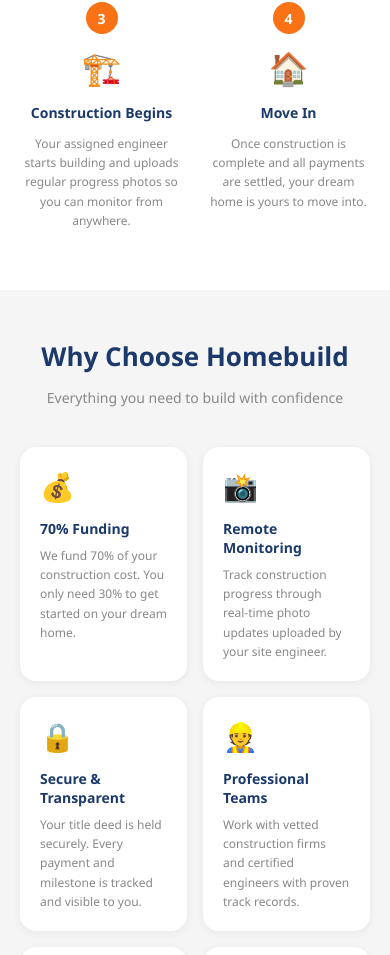
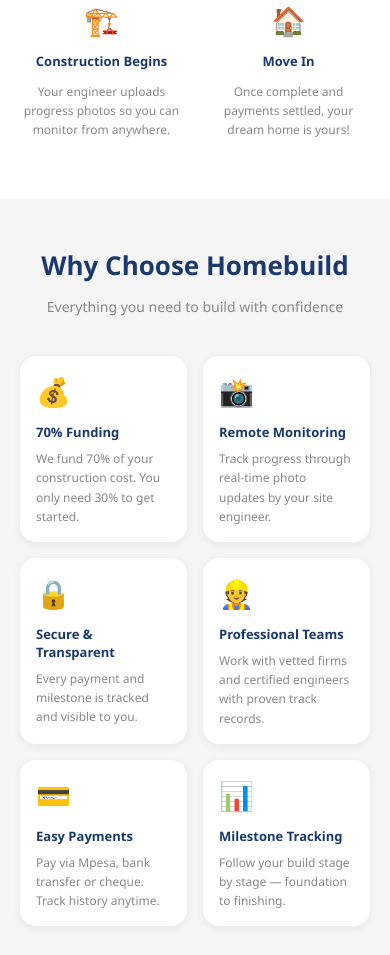
Before and after one commit to krion-3/homebuild, a React (Create React App) app in the folder frontend/: page / in a window 390 px wide. Shown: the part 1020-1975 px from the top of the page. Built offline with nearby package versions, Linux system fonts and the light colour scheme.

Commit message:
fix mobile responsive landing page

```diff
--- a/frontend/src/pages/Landing.js
+++ b/frontend/src/pages/Landing.js
@@ -1,38 +1,46 @@
-import React from 'react';
+import React, { useEffect, useState } from 'react';
 import { useNavigate } from 'react-router-dom';
 
 const Landing = () => {
   const navigate = useNavigate();
+  const [isMobile, setIsMobile] = useState(window.innerWidth <= 768);
+
+  useEffect(() => {
+    const handleResize = () => setIsMobile(window.innerWidth <= 768);
+    window.addEventListener('resize', handleResize);
+    return () => window.removeEventListener('resize', handleResize);
+  }, []);
+
   return (
     <div style={styles.container}>
       {/* Navbar */}
-      <nav style={styles.navbar}>
+      <nav style={{ ...styles.navbar, padding: isMobile ? '16px 20px' : '20px 80px' }}>
         <div style={styles.navLogo}>
           <span style={styles.navLogoIcon}>🏗️</span>
-          <span style={styles.navLogoText}>Homebuild</span>
+          <span style={{ ...styles.navLogoText, fontSize: isMobile ? '18px' : '22px' }}>Homebuild</span>
         </div>
-        <button style={styles.loginBtn} onClick={() => navigate('/login')}>
+        <button style={{ ...styles.loginBtn, padding: isMobile ? '8px 16px' : '10px 24px', fontSize: isMobile ? '13px' : '15px' }} onClick={() => navigate('/login')}>
           Login
         </button>
       </nav>
 
       {/* Hero Section */}
-      <div style={styles.hero}>
+      <div style={{ ...styles.hero, gridTemplateColumns: isMobile ? '1fr' : '1fr 1fr', padding: isMobile ? '40px 20px' : '80px' }}>
         <div style={styles.heroContent}>
           <div style={styles.heroBadge}>🏆 Kenya's #1 Home Construction Platform</div>
-          <h1 style={styles.heroTitle}>
+          <h1 style={{ ...styles.heroTitle, fontSize: isMobile ? '32px' : '52px' }}>
             Build Your Dream Home <span style={styles.heroHighlight}>With Confidence</span>
           </h1>
-          <p style={styles.heroSub}>
+          <p style={{ ...styles.heroSub, fontSize: isMobile ? '15px' : '18px' }}>
             Homebuild connects new homeowners with established construction firms.
             We fund 70% of your build, manage the entire construction process,
             and keep you updated every step of the way.
           </p>
           <div style={styles.heroActions}>
-            <button style={styles.heroBtn} onClick={() => navigate('/login')}>
+            <button style={{ ...styles.heroBtn, padding: isMobile ? '12px 24px' : '16px 32px', fontSize: isMobile ? '14px' : '16px' }} onClick={() => navigate('/login')}>
               Get Started →
             </button>
-            <button style={styles.heroBtnOutline} onClick={() => {
+            <button style={{ ...styles.heroBtnOutline, padding: isMobile ? '12px 24px' : '16px 32px', fontSize: isMobile ? '14px' : '16px' }} onClick={() => {
               document.getElementById('how-it-works').scrollIntoView({ behavior: 'smooth' });
             }}>
               How It Works
@@ -40,21 +48,22 @@
           </div>
           <div style={styles.heroStats}>
             <div style={styles.heroStat}>
-              <div style={styles.heroStatNumber}>70%</div>
+              <div style={{ ...styles.heroStatNumber, fontSize: isMobile ? '22px' : '28px' }}>70%</div>
               <div style={styles.heroStatLabel}>Funded by Us</div>
             </div>
             <div style={styles.heroStatDivider} />
             <div style={styles.heroStat}>
-              <div style={styles.heroStatNumber}>100%</div>
+              <div style={{ ...styles.heroStatNumber, fontSize: isMobile ? '22px' : '28px' }}>100%</div>
               <div style={styles.heroStatLabel}>Transparent</div>
             </div>
             <div style={styles.heroStatDivider} />
             <div style={styles.heroStat}>
-              <div style={styles.heroStatNumber}>24/7</div>
+              <div style={{ ...styles.heroStatNumber, fontSize: isMobile ? '22px' : '28px' }}>24/7</div>
               <div style={styles.heroStatLabel}>Progress Tracking</div>
             </div>
           </div>
         </div>
+        {!isMobile && (
           <div style={styles.heroImageWrapper}>
             <div style={styles.heroCard}>
               <div style={styles.heroCardHeader}>
@@ -90,89 +99,90 @@
               </div>
             </div>
           </div>
+        )}
       </div>
 
       {/* How It Works */}
-      <div id="how-it-works" style={styles.section}>
-        <h2 style={styles.sectionTitle}>How It Works</h2>
+      <div id="how-it-works" style={{ ...styles.section, padding: isMobile ? '48px 20px' : '80px' }}>
+        <h2 style={{ ...styles.sectionTitle, fontSize: isMobile ? '26px' : '36px' }}>How It Works</h2>
         <p style={styles.sectionSub}>Simple, transparent, and stress-free home building</p>
-        <div style={styles.stepsGrid}>
+        <div style={{ ...styles.stepsGrid, gridTemplateColumns: isMobile ? '1fr 1fr' : 'repeat(4, 1fr)' }}>
           <div style={styles.step}>
             <div style={styles.stepNumber}>1</div>
-            <div style={styles.stepIcon}>📄</div>
-            <h3 style={styles.stepTitle}>Submit Your Land</h3>
-            <p style={styles.stepDesc}>Upload your title deed as security and submit your property details to Homebuild for verification.</p>
+            <div style={{ ...styles.stepIcon, fontSize: isMobile ? '28px' : '40px' }}>📄</div>
+            <h3 style={{ ...styles.stepTitle, fontSize: isMobile ? '13px' : '18px' }}>Submit Your Land</h3>
+            <p style={{ ...styles.stepDesc, fontSize: isMobile ? '12px' : '14px' }}>Upload your title deed and submit your property details for verification.</p>
           </div>
           <div style={styles.step}>
             <div style={styles.stepNumber}>2</div>
-            <div style={styles.stepIcon}>✅</div>
-            <h3 style={styles.stepTitle}>Get Approved</h3>
-            <p style={styles.stepDesc}>Our team verifies your documents and connects you with a trusted construction firm to fund and manage your build.</p>
+            <div style={{ ...styles.stepIcon, fontSize: isMobile ? '28px' : '40px' }}>✅</div>
+            <h3 style={{ ...styles.stepTitle, fontSize: isMobile ? '13px' : '18px' }}>Get Approved</h3>
+            <p style={{ ...styles.stepDesc, fontSize: isMobile ? '12px' : '14px' }}>Our team verifies your documents and connects you with a trusted firm.</p>
           </div>
           <div style={styles.step}>
             <div style={styles.stepNumber}>3</div>
-            <div style={styles.stepIcon}>🏗️</div>
-            <h3 style={styles.stepTitle}>Construction Begins</h3>
-            <p style={styles.stepDesc}>Your assigned engineer starts building and uploads regular progress photos so you can monitor from anywhere.</p>
+            <div style={{ ...styles.stepIcon, fontSize: isMobile ? '28px' : '40px' }}>🏗️</div>
+            <h3 style={{ ...styles.stepTitle, fontSize: isMobile ? '13px' : '18px' }}>Construction Begins</h3>
+            <p style={{ ...styles.stepDesc, fontSize: isMobile ? '12px' : '14px' }}>Your engineer uploads progress photos so you can monitor from anywhere.</p>
           </div>
           <div style={styles.step}>
             <div style={styles.stepNumber}>4</div>
-            <div style={styles.stepIcon}>🏠</div>
-            <h3 style={styles.stepTitle}>Move In</h3>
-            <p style={styles.stepDesc}>Once construction is complete and all payments are settled, your dream home is yours to move into.</p>
+            <div style={{ ...styles.stepIcon, fontSize: isMobile ? '28px' : '40px' }}>🏠</div>
+            <h3 style={{ ...styles.stepTitle, fontSize: isMobile ? '13px' : '18px' }}>Move In</h3>
+            <p style={{ ...styles.stepDesc, fontSize: isMobile ? '12px' : '14px' }}>Once complete and payments settled, your dream home is yours!</p>
           </div>
         </div>
       </div>
 
       {/* Features */}
-      <div style={{...styles.section, backgroundColor: '#F5F5F5'}}>
-        <h2 style={styles.sectionTitle}>Why Choose Homebuild</h2>
+      <div style={{ ...styles.section, backgroundColor: '#F5F5F5', padding: isMobile ? '48px 20px' : '80px' }}>
+        <h2 style={{ ...styles.sectionTitle, fontSize: isMobile ? '26px' : '36px' }}>Why Choose Homebuild</h2>
         <p style={styles.sectionSub}>Everything you need to build with confidence</p>
-        <div style={styles.featuresGrid}>
-          <div style={styles.featureCard}>
-            <div style={styles.featureIcon}>💰</div>
-            <h3 style={styles.featureTitle}>70% Funding</h3>
-            <p style={styles.featureDesc}>We fund 70% of your construction cost. You only need 30% to get started on your dream home.</p>
+        <div style={{ ...styles.featuresGrid, gridTemplateColumns: isMobile ? '1fr 1fr' : 'repeat(3, 1fr)' }}>
+          <div style={{ ...styles.featureCard, padding: isMobile ? '16px' : '28px' }}>
+            <div style={{ ...styles.featureIcon, fontSize: isMobile ? '28px' : '36px' }}>💰</div>
+            <h3 style={{ ...styles.featureTitle, fontSize: isMobile ? '13px' : '18px' }}>70% Funding</h3>
+            <p style={{ ...styles.featureDesc, fontSize: isMobile ? '12px' : '14px' }}>We fund 70% of your construction cost. You only need 30% to get started.</p>
           </div>
-          <div style={styles.featureCard}>
-            <div style={styles.featureIcon}>📸</div>
-            <h3 style={styles.featureTitle}>Remote Monitoring</h3>
-            <p style={styles.featureDesc}>Track construction progress through real-time photo updates uploaded by your site engineer.</p>
+          <div style={{ ...styles.featureCard, padding: isMobile ? '16px' : '28px' }}>
+            <div style={{ ...styles.featureIcon, fontSize: isMobile ? '28px' : '36px' }}>📸</div>
+            <h3 style={{ ...styles.featureTitle, fontSize: isMobile ? '13px' : '18px' }}>Remote Monitoring</h3>
+            <p style={{ ...styles.featureDesc, fontSize: isMobile ? '12px' : '14px' }}>Track progress through real-time photo updates by your site engineer.</p>
           </div>
-          <div style={styles.featureCard}>
-            <div style={styles.featureIcon}>🔒</div>
-            <h3 style={styles.featureTitle}>Secure & Transparent</h3>
-            <p style={styles.featureDesc}>Your title deed is held securely. Every payment and milestone is tracked and visible to you.</p>
+          <div style={{ ...styles.featureCard, padding: isMobile ? '16px' : '28px' }}>
+            <div style={{ ...styles.featureIcon, fontSize: isMobile ? '28px' : '36px' }}>🔒</div>
+            <h3 style={{ ...styles.featureTitle, fontSize: isMobile ? '13px' : '18px' }}>Secure & Transparent</h3>
+            <p style={{ ...styles.featureDesc, fontSize: isMobile ? '12px' : '14px' }}>Every payment and milestone is tracked and visible to you.</p>
           </div>
-          <div style={styles.featureCard}>
-            <div style={styles.featureIcon}>👷</div>
-            <h3 style={styles.featureTitle}>Professional Teams</h3>
-            <p style={styles.featureDesc}>Work with vetted construction firms and certified engineers with proven track records.</p>
+          <div style={{ ...styles.featureCard, padding: isMobile ? '16px' : '28px' }}>
+            <div style={{ ...styles.featureIcon, fontSize: isMobile ? '28px' : '36px' }}>👷</div>
+            <h3 style={{ ...styles.featureTitle, fontSize: isMobile ? '13px' : '18px' }}>Professional Teams</h3>
+            <p style={{ ...styles.featureDesc, fontSize: isMobile ? '12px' : '14px' }}>Work with vetted firms and certified engineers with proven track records.</p>
           </div>
-          <div style={styles.featureCard}>
-            <div style={styles.featureIcon}>💳</div>
-            <h3 style={styles.featureTitle}>Easy Payments</h3>
-            <p style={styles.featureDesc}>Make payments via Mpesa, bank transfer or cheque. Track your payment history anytime.</p>
+          <div style={{ ...styles.featureCard, padding: isMobile ? '16px' : '28px' }}>
+            <div style={{ ...styles.featureIcon, fontSize: isMobile ? '28px' : '36px' }}>💳</div>
+            <h3 style={{ ...styles.featureTitle, fontSize: isMobile ? '13px' : '18px' }}>Easy Payments</h3>
+            <p style={{ ...styles.featureDesc, fontSize: isMobile ? '12px' : '14px' }}>Pay via Mpesa, bank transfer or cheque. Track history anytime.</p>
           </div>
-          <div style={styles.featureCard}>
-            <div style={styles.featureIcon}>📊</div>
-            <h3 style={styles.featureTitle}>Milestone Tracking</h3>
-            <p style={styles.featureDesc}>Follow your build stage by stage — foundation, walling, roofing and finishing.</p>
+          <div style={{ ...styles.featureCard, padding: isMobile ? '16px' : '28px' }}>
+            <div style={{ ...styles.featureIcon, fontSize: isMobile ? '28px' : '36px' }}>📊</div>
+            <h3 style={{ ...styles.featureTitle, fontSize: isMobile ? '13px' : '18px' }}>Milestone Tracking</h3>
+            <p style={{ ...styles.featureDesc, fontSize: isMobile ? '12px' : '14px' }}>Follow your build stage by stage — foundation to finishing.</p>
           </div>
         </div>
       </div>
 
       {/* CTA */}
-      <div style={styles.cta}>
-        <h2 style={styles.ctaTitle}>Ready to Build Your Dream Home?</h2>
-        <p style={styles.ctaSub}>Join hundreds of Kenyans building their homes with Homebuild</p>
-        <button style={styles.ctaBtn} onClick={() => navigate('/login')}>
+      <div style={{ ...styles.cta, padding: isMobile ? '48px 20px' : '80px' }}>
+        <h2 style={{ ...styles.ctaTitle, fontSize: isMobile ? '24px' : '36px' }}>Ready to Build Your Dream Home?</h2>
+        <p style={{ ...styles.ctaSub, fontSize: isMobile ? '14px' : '18px' }}>Join hundreds of Kenyans building their homes with Homebuild</p>
+        <button style={{ ...styles.ctaBtn, padding: isMobile ? '14px 28px' : '18px 40px', fontSize: isMobile ? '15px' : '18px' }} onClick={() => navigate('/login')}>
           Get Started Today →
         </button>
       </div>
 
       {/* Footer */}
-      <div style={styles.footer}>
+      <div style={{ ...styles.footer, flexDirection: isMobile ? 'column' : 'row', padding: isMobile ? '24px 20px' : '32px 80px', textAlign: isMobile ? 'center' : 'left' }}>
         <div style={styles.footerLogo}>
           <span>🏗️</span>
           <span style={styles.footerLogoText}>Homebuild</span>
@@ -183,30 +193,28 @@
   );
 };
 
-const isMobile = window.innerWidth <= 768;
-
 const styles = {
   container: { fontFamily: "'Segoe UI', sans-serif", color: '#333' },
-  navbar: { display: 'flex', justifyContent: 'space-between', alignItems: 'center', padding: isMobile ? '16px 20px' : '20px 80px', backgroundColor: '#fff', boxShadow: '0 2px 8px rgba(0,0,0,0.06)', position: 'sticky', top: 0, zIndex: 100 },
+  navbar: { display: 'flex', justifyContent: 'space-between', alignItems: 'center', backgroundColor: '#fff', boxShadow: '0 2px 8px rgba(0,0,0,0.06)', position: 'sticky', top: 0, zIndex: 100 },
   navLogo: { display: 'flex', alignItems: 'center', gap: '10px' },
   navLogoIcon: { fontSize: '24px' },
-  navLogoText: { fontSize: isMobile ? '18px' : '22px', fontWeight: '700', color: '#1B3A6B' },
-  loginBtn: { backgroundColor: '#F97316', color: '#fff', border: 'none', borderRadius: '8px', padding: isMobile ? '8px 16px' : '10px 24px', fontSize: isMobile ? '13px' : '15px', fontWeight: '600', cursor: 'pointer' },
-  hero: { display: 'grid', gridTemplateColumns: isMobile ? '1fr' : '1fr 1fr', gap: isMobile ? '32px' : '60px', padding: isMobile ? '40px 20px' : '80px', backgroundColor: '#fff', alignItems: 'center' },
+  navLogoText: { fontWeight: '700', color: '#1B3A6B' },
+  loginBtn: { backgroundColor: '#F97316', color: '#fff', border: 'none', borderRadius: '8px', fontWeight: '600', cursor: 'pointer' },
+  hero: { display: 'grid', gap: '32px', backgroundColor: '#fff', alignItems: 'center' },
   heroContent: { display: 'flex', flexDirection: 'column', gap: '24px' },
   heroBadge: { display: 'inline-block', backgroundColor: '#FFF7ED', color: '#F97316', padding: '8px 16px', borderRadius: '20px', fontSize: '13px', fontWeight: '600', width: 'fit-content' },
-  heroTitle: { fontSize: isMobile ? '32px' : '52px', fontWeight: '800', color: '#1B3A6B', lineHeight: '1.2', margin: 0 },
+  heroTitle: { fontWeight: '800', color: '#1B3A6B', lineHeight: '1.2', margin: 0 },
   heroHighlight: { color: '#F97316' },
-  heroSub: { fontSize: isMobile ? '15px' : '18px', color: '#888', lineHeight: '1.6', margin: 0 },
+  heroSub: { color: '#888', lineHeight: '1.6', margin: 0 },
   heroActions: { display: 'flex', gap: '12px', flexWrap: 'wrap' },
-  heroBtn: { backgroundColor: '#F97316', color: '#fff', border: 'none', borderRadius: '10px', padding: isMobile ? '12px 24px' : '16px 32px', fontSize: isMobile ? '14px' : '16px', fontWeight: '700', cursor: 'pointer' },
-  heroBtnOutline: { backgroundColor: '#fff', color: '#1B3A6B', border: '2px solid #1B3A6B', borderRadius: '10px', padding: isMobile ? '12px 24px' : '16px 32px', fontSize: isMobile ? '14px' : '16px', fontWeight: '700', cursor: 'pointer' },
-  heroStats: { display: 'flex', gap: isMobile ? '16px' : '32px', alignItems: 'center' },
+  heroBtn: { backgroundColor: '#F97316', color: '#fff', border: 'none', borderRadius: '10px', fontWeight: '700', cursor: 'pointer' },
+  heroBtnOutline: { backgroundColor: '#fff', color: '#1B3A6B', border: '2px solid #1B3A6B', borderRadius: '10px', fontWeight: '700', cursor: 'pointer' },
+  heroStats: { display: 'flex', gap: '16px', alignItems: 'center' },
   heroStat: { textAlign: 'center' },
-  heroStatNumber: { fontSize: isMobile ? '22px' : '28px', fontWeight: '800', color: '#1B3A6B' },
+  heroStatNumber: { fontWeight: '800', color: '#1B3A6B' },
   heroStatLabel: { fontSize: '12px', color: '#888' },
   heroStatDivider: { width: '1px', height: '40px', backgroundColor: '#E0E0E0' },
-  heroImageWrapper: { display: isMobile ? 'none' : 'flex', justifyContent: 'center' },
+  heroImageWrapper: { display: 'flex', justifyContent: 'center' },
   heroCard: { backgroundColor: '#fff', borderRadius: '20px', padding: '28px', boxShadow: '0 20px 60px rgba(0,0,0,0.12)', width: '100%', maxWidth: '380px' },
   heroCardHeader: { display: 'flex', alignItems: 'center', gap: '12px', marginBottom: '20px' },
   heroCardIcon: { fontSize: '32px' },
@@ -221,25 +229,25 @@
   heroCardStat: { textAlign: 'center' },
   heroCardStatValue: { fontSize: '14px', fontWeight: '700', color: '#1B3A6B' },
   heroCardStatLabel: { fontSize: '11px', color: '#888', marginTop: '2px' },
-  section: { padding: isMobile ? '48px 20px' : '80px', backgroundColor: '#fff' },
-  sectionTitle: { fontSize: isMobile ? '26px' : '36px', fontWeight: '800', color: '#1B3A6B', textAlign: 'center', margin: '0 0 12px 0' },
-  sectionSub: { fontSize: isMobile ? '14px' : '16px', color: '#888', textAlign: 'center', marginBottom: '40px' },
-  stepsGrid: { display: 'grid', gridTemplateColumns: isMobile ? '1fr 1fr' : 'repeat(4, 1fr)', gap: isMobile ? '24px' : '32px' },
+  section: { backgroundColor: '#fff' },
+  sectionTitle: { fontWeight: '800', color: '#1B3A6B', textAlign: 'center', margin: '0 0 12px 0' },
+  sectionSub: { fontSize: '14px', color: '#888', textAlign: 'center', marginBottom: '40px' },
+  stepsGrid: { display: 'grid', gap: '24px' },
   step: { textAlign: 'center' },
   stepNumber: { width: '32px', height: '32px', backgroundColor: '#F97316', color: '#fff', borderRadius: '50%', display: 'flex', alignItems: 'center', justifyContent: 'center', fontWeight: '700', fontSize: '14px', margin: '0 auto 12px' },
-  stepIcon: { fontSize: isMobile ? '32px' : '40px', marginBottom: '12px' },
-  stepTitle: { fontSize: isMobile ? '14px' : '18px', fontWeight: '700', color: '#1B3A6B', marginBottom: '8px' },
-  stepDesc: { fontSize: isMobile ? '12px' : '14px', color: '#888', lineHeight: '1.6' },
-  featuresGrid: { display: 'grid', gridTemplateColumns: isMobile ? '1fr 1fr' : 'repeat(3, 1fr)', gap: '16px' },
-  featureCard: { backgroundColor: '#fff', borderRadius: '16px', padding: isMobile ? '20px' : '28px', boxShadow: '0 2px 8px rgba(0,0,0,0.06)' },
-  featureIcon: { fontSize: isMobile ? '28px' : '36px', marginBottom: '12px' },
-  featureTitle: { fontSize: isMobile ? '14px' : '18px', fontWeight: '700', color: '#1B3A6B', marginBottom: '8px' },
-  featureDesc: { fontSize: isMobile ? '12px' : '14px', color: '#888', lineHeight: '1.6', margin: 0 },
-  cta: { backgroundColor: '#1B3A6B', padding: isMobile ? '48px 20px' : '80px', textAlign: 'center' },
-  ctaTitle: { fontSize: isMobile ? '24px' : '36px', fontWeight: '800', color: '#fff', margin: '0 0 16px 0' },
-  ctaSub: { fontSize: isMobile ? '14px' : '18px', color: 'rgba(255,255,255,0.7)', marginBottom: '32px' },
-  ctaBtn: { backgroundColor: '#F97316', color: '#fff', border: 'none', borderRadius: '10px', padding: isMobile ? '14px 28px' : '18px 40px', fontSize: isMobile ? '15px' : '18px', fontWeight: '700', cursor: 'pointer' },
-  footer: { backgroundColor: '#0F2447', padding: isMobile ? '24px 20px' : '32px 80px', display: 'flex', flexDirection: isMobile ? 'column' : 'row', justifyContent: 'space-between', alignItems: 'center', gap: '12px' },
+  stepIcon: { marginBottom: '12px' },
+  stepTitle: { fontWeight: '700', color: '#1B3A6B', marginBottom: '8px' },
+  stepDesc: { color: '#888', lineHeight: '1.6' },
+  featuresGrid: { display: 'grid', gap: '16px' },
+  featureCard: { backgroundColor: '#fff', borderRadius: '16px', boxShadow: '0 2px 8px rgba(0,0,0,0.06)' },
+  featureIcon: { marginBottom: '12px' },
+  featureTitle: { fontWeight: '700', color: '#1B3A6B', marginBottom: '8px' },
+  featureDesc: { color: '#888', lineHeight: '1.6', margin: 0 },
+  cta: { backgroundColor: '#1B3A6B', textAlign: 'center' },
+  ctaTitle: { fontWeight: '800', color: '#fff', margin: '0 0 16px 0' },
+  ctaSub: { color: 'rgba(255,255,255,0.7)', marginBottom: '32px' },
+  ctaBtn: { backgroundColor: '#F97316', color: '#fff', border: 'none', borderRadius: '10px', fontWeight: '700', cursor: 'pointer' },
+  footer: { backgroundColor: '#0F2447', display: 'flex', justifyContent: 'space-between', alignItems: 'center', gap: '12px' },
   footerLogo: { display: 'flex', alignItems: 'center', gap: '10px', fontSize: '20px' },
   footerLogoText: { color: '#fff', fontWeight: '700' },
   footerText: { color: 'rgba(255,255,255,0.5)', fontSize: '14px', margin: 0 },
```
Lines whose indentation alone changed are shown as unchanged.
